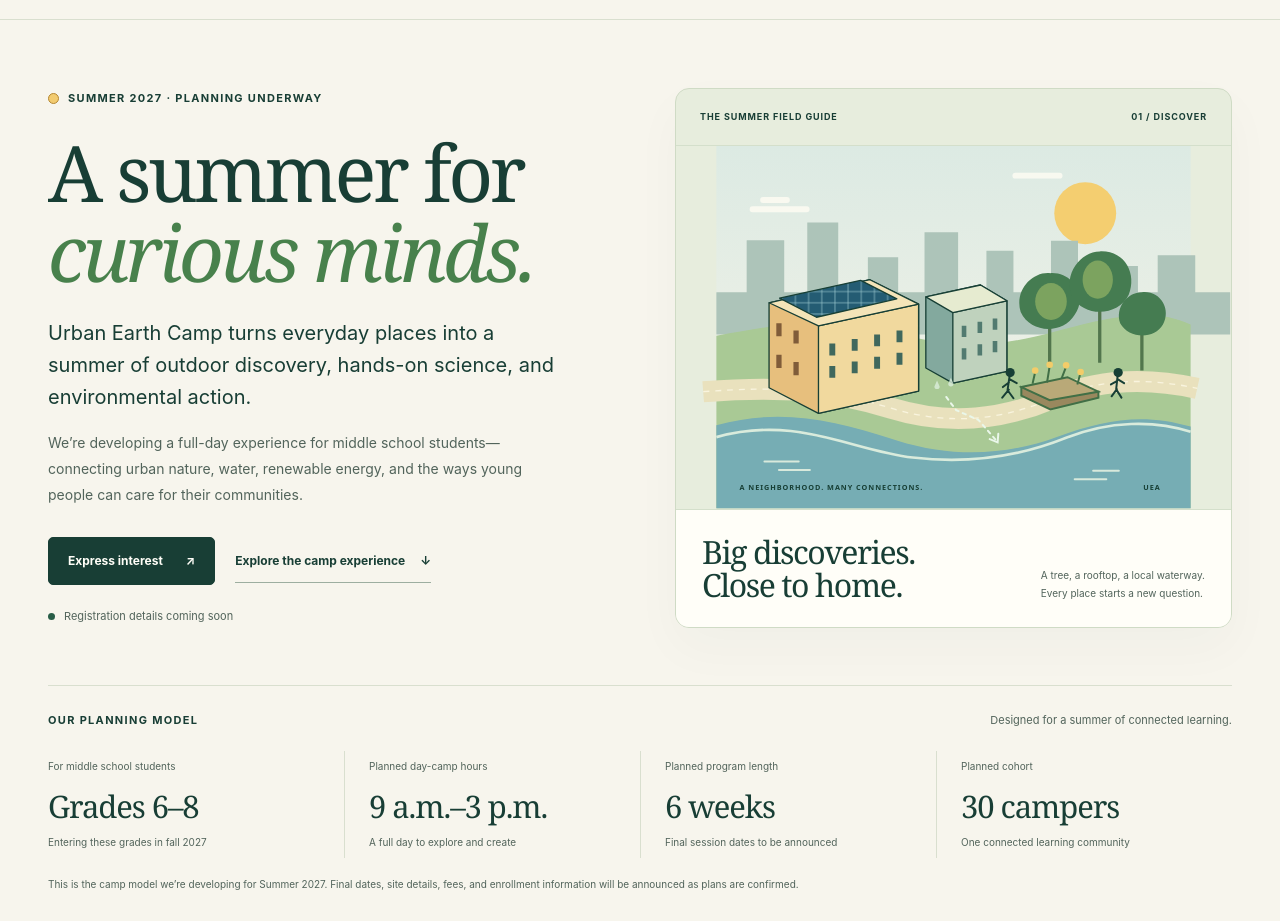
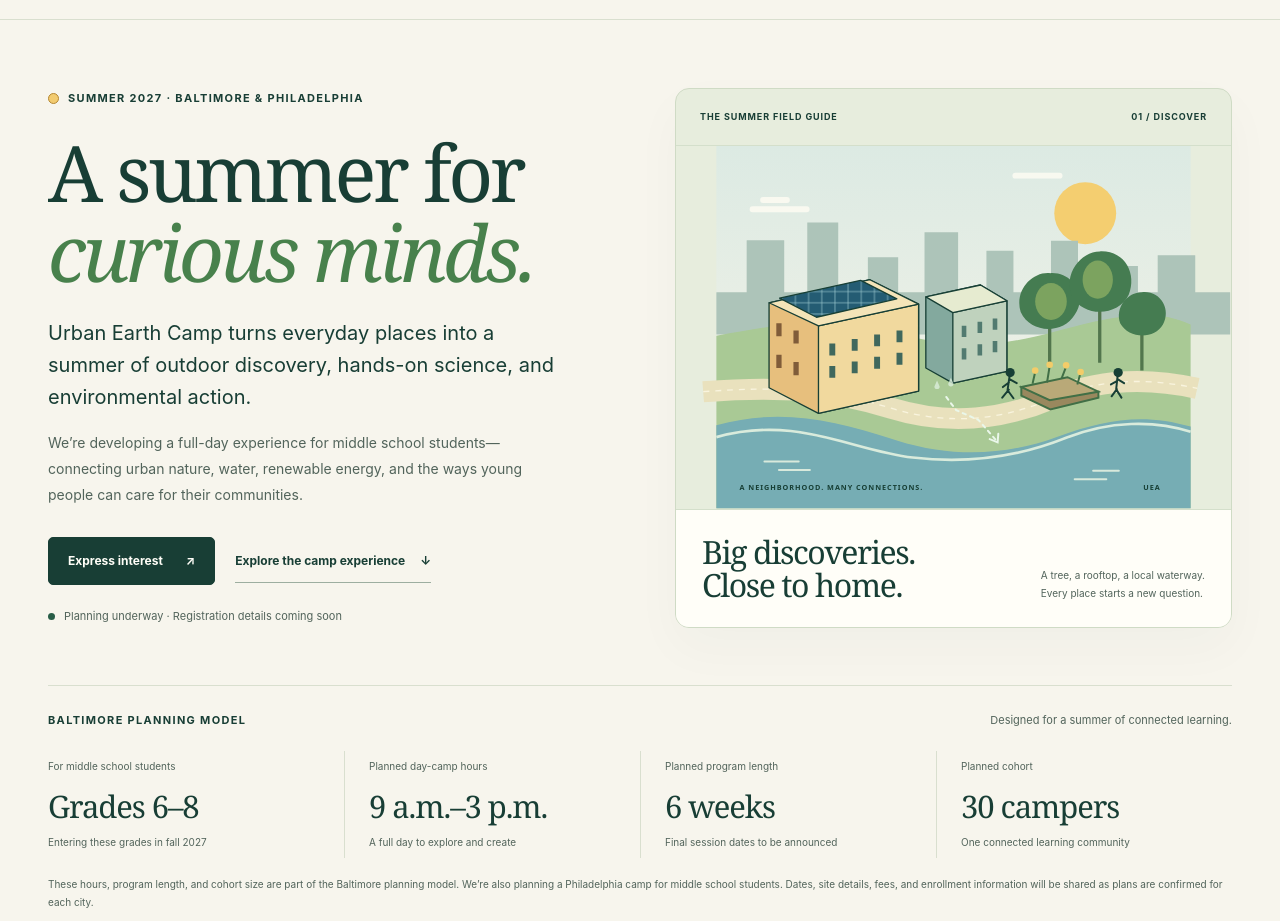
Before and after one commit to aroberts6299/Urban-Earth-Academy, a plain HTML site: page summer-camp.html in a window 1280 px wide. Shown: the part 71-992 px from the top of the page. Drawn offline with Linux system fonts and the light colour scheme.

Commit message:
Add Philadelphia to Urban Earth Summer Camp plans

```diff
--- a/summer-camp.html
+++ b/summer-camp.html
@@ -3,7 +3,7 @@
 <head>
   <meta charset="utf-8">
   <meta name="viewport" content="width=device-width, initial-scale=1">
-  <meta name="description" content="Discover plans for Urban Earth Camp, a Summer 2027 outdoor STEM day camp for middle school students. Explore six environmental themes and contact Phase 3 to express interest.">
+  <meta name="description" content="Discover plans for Urban Earth Camp, a Summer 2027 outdoor STEM day camp for middle school students planned for Baltimore and Philadelphia. Explore six environmental themes and contact Phase 3 to express interest.">
   <meta name="theme-color" content="#173f35">
   <title>Summer Camp 2027 | Urban Earth Academy</title>
   <link rel="icon" href="./favicon.svg" type="image/svg+xml">
@@ -33,12 +33,12 @@
     <section class="camp-hero" aria-labelledby="camp-title">
       <div class="wrap camp-hero-grid">
         <div class="camp-hero-copy">
-          <p class="eyebrow"><span class="camp-sun" aria-hidden="true"></span> Summer 2027 · Planning underway</p>
+          <p class="eyebrow"><span class="camp-sun" aria-hidden="true"></span> Summer 2027 · Baltimore &amp; Philadelphia</p>
           <h1 id="camp-title">A summer for<br><em>curious minds.</em></h1>
           <p class="camp-lead">Urban Earth Camp turns everyday places into a summer of outdoor discovery, hands-on science, and environmental action.</p>
           <p class="camp-intro">We’re developing a full-day experience for middle school students—connecting urban nature, water, renewable energy, and the ways young people can care for their communities.</p>
           <div class="actions"><a class="button primary" href="#interest">Express interest <span aria-hidden="true">↗</span></a><a class="text-link" href="#explore">Explore the camp experience <span aria-hidden="true">↓</span></a></div>
-          <p class="camp-status"><span class="small-dot"></span> Registration details coming soon</p>
+          <p class="camp-status"><span class="small-dot"></span> Planning underway · Registration details coming soon</p>
         </div>
         <div class="camp-fieldbook">
           <div class="camp-fieldbook-top"><span>THE SUMMER FIELD GUIDE</span><span>01 / DISCOVER</span></div>
@@ -87,14 +87,14 @@
         </div>
       </div>
       <div class="wrap camp-model">
-        <div class="camp-model-heading"><p class="eyebrow">Our planning model</p><p>Designed for a summer of connected learning.</p></div>
+        <div class="camp-model-heading"><p class="eyebrow">Baltimore planning model</p><p>Designed for a summer of connected learning.</p></div>
         <dl class="camp-facts">
           <div><dt>For middle school students</dt><dd>Grades 6–8<small>Entering these grades in fall 2027</small></dd></div>
           <div><dt>Planned day-camp hours</dt><dd>9 a.m.–3 p.m.<small>A full day to explore and create</small></dd></div>
           <div><dt>Planned program length</dt><dd>6 weeks<small>Final session dates to be announced</small></dd></div>
           <div><dt>Planned cohort</dt><dd>30 campers<small>One connected learning community</small></dd></div>
         </dl>
-        <p class="fine-print">This is the camp model we’re developing for Summer 2027. Final dates, site details, fees, and enrollment information will be announced as plans are confirmed.</p>
+        <p class="fine-print">These hours, program length, and cohort size are part of the Baltimore planning model. We’re also planning a Philadelphia camp for middle school students. Dates, site details, fees, and enrollment information will be shared as plans are confirmed for each city.</p>
       </div>
     </section>
 
@@ -130,8 +130,8 @@
       <div class="wrap camp-family-grid">
         <div><p class="eyebrow">For families & partners</p><h2 id="family-title">Good questions.<br>Clear next steps.</h2><p class="camp-family-intro">We’re building the Summer 2027 experience now. This page will be updated as program arrangements and enrollment details are confirmed.</p><a class="text-link" href="mailto:info@phase3training.org?subject=Urban%20Earth%20Camp%20Summer%202027%20question">Ask the camp team <span aria-hidden="true">↗</span></a></div>
         <div class="camp-faq">
-          <details open><summary>Who is Urban Earth Camp for?</summary><div><p>The planning model serves middle school students entering grades 6–8 in fall 2027, with one cohort of approximately 30 campers.</p></div></details>
-          <details><summary>When and where will camp take place?</summary><div><p>We’re planning for Summer 2027, with 9 a.m.–3 p.m. day-camp hours over six weeks. The camp is being developed in Baltimore, connected to Phase 3’s training space and local outdoor learning opportunities. Final dates, site details, and drop-off information will be announced.</p></div></details>
+          <details open><summary>Who is Urban Earth Camp for?</summary><div><p>Urban Earth Camp is planned for middle school students in both cities. Baltimore’s planning model serves students entering grades 6–8 in fall 2027, with one cohort of approximately 30 campers. Philadelphia enrollment details will be shared as plans are confirmed.</p></div></details>
+          <details><summary>When and where will camp take place?</summary><div><p>We’re planning Urban Earth Camp for Summer 2027 in Baltimore and Philadelphia.</p><p><strong>Baltimore.</strong> The current plan is a six-week day camp from 9 a.m. to 3 p.m., connected to Phase 3’s training space and local outdoor learning opportunities.</p><p><strong>Philadelphia.</strong> Site, schedule, and enrollment details will be shared as plans are confirmed.</p></div></details>
           <details><summary>How do families register, and what will camp cost?</summary><div><p>Registration information and fees are being finalized. Families can email <a href="mailto:info@phase3training.org?subject=Urban%20Earth%20Camp%20Summer%202027%20interest">info@phase3training.org</a> to express interest and ask questions while details are developed.</p></div></details>
           <details><summary>Will there be field trips or a culminating experience?</summary><div><p>Outdoor field experiences and a culminating camp experience are being explored. Destinations, transportation, permissions, and any overnight arrangements will be shared once confirmed.</p></div></details>
           <details><summary>What about meals, transportation, and support needs?</summary><div><p>Meal and transportation arrangements are still being finalized. Please share accessibility or participation questions with the camp team when you inquire so we can discuss your family’s needs.</p></div></details>
@@ -142,7 +142,7 @@
     </section>
 
     <section class="camp-interest" id="interest" aria-labelledby="interest-title">
-      <div class="wrap camp-interest-grid"><div><p class="eyebrow">Summer 2027 starts with curiosity</p><h2 id="interest-title">Let’s start a<br>summer conversation.</h2><p>Families, high school students interested in counselor or ambassador roles, schools, and community partners: contact Phase 3 to ask about Urban Earth Camp, summer opportunities, referrals, or collaboration.</p><p class="camp-interest-note">Registration details coming soon. Confirmed camp information will be posted here.</p></div><div class="camp-contact"><span class="label">CAMP INQUIRIES</span><a class="camp-email" href="mailto:info@phase3training.org?subject=Urban%20Earth%20Camp%20Summer%202027%20interest&amp;body=Hello%20Phase%203%20team%2C%0A%0AI%20would%20like%20to%20learn%20more%20about%20Urban%20Earth%20Camp%20for%20Summer%202027.%0A%0AI%20am%20a%20parent%2Fcaregiver%20or%20represent%20an%20organization%3A%0AQuestions%20or%20interests%3A%0A%0AThank%20you.">info@phase3training.org <span aria-hidden="true">↗</span></a><p>Urban Earth Academy<br>Powered by Phase 3 Training Corporation<br>Baltimore, Maryland</p><a class="button camp-contact-button" href="mailto:info@phase3training.org?subject=Urban%20Earth%20Camp%20Summer%202027%20interest">Email the camp team <span aria-hidden="true">↗</span></a></div></div>
+      <div class="wrap camp-interest-grid"><div><p class="eyebrow">Summer 2027 starts with curiosity</p><h2 id="interest-title">Let’s start a<br>summer conversation.</h2><p>Families, high school students interested in counselor or ambassador roles, schools, and community partners: contact Phase 3 to ask about Urban Earth Camp, summer opportunities, referrals, or collaboration.</p><p class="camp-interest-note">Tell us whether you’re interested in Baltimore or Philadelphia. We’ll post registration details as they’re confirmed for each city.</p></div><div class="camp-contact"><span class="label">CAMP INQUIRIES</span><a class="camp-email" href="mailto:info@phase3training.org?subject=Urban%20Earth%20Camp%20Summer%202027%20interest&amp;body=Hello%20Phase%203%20team%2C%0A%0AI%20would%20like%20to%20learn%20more%20about%20Urban%20Earth%20Camp%20for%20Summer%202027.%0A%0ACity%20of%20interest%20%28Baltimore%20or%20Philadelphia%29%3A%0A%0AI%20am%20a%20parent%2Fcaregiver%20or%20represent%20an%20organization%3A%0AQuestions%20or%20interests%3A%0A%0AThank%20you.">info@phase3training.org <span aria-hidden="true">↗</span></a><p>Urban Earth Academy<br>Powered by Phase 3 Training Corporation<br>Baltimore &amp; Philadelphia</p><a class="button camp-contact-button" href="mailto:info@phase3training.org?subject=Urban%20Earth%20Camp%20Summer%202027%20interest">Email the camp team <span aria-hidden="true">↗</span></a></div></div>
     </section>
   </main>
   <footer><div class="wrap footer-row"><a class="footer-brand" href="./">Urban Earth Academy <span>Powered by Phase 3 Training Corporation</span></a><p>Outdoor STEM · Environmental education · Green careers</p><a href="./" class="back-top">Explore the main program ↗</a></div></footer>
```
